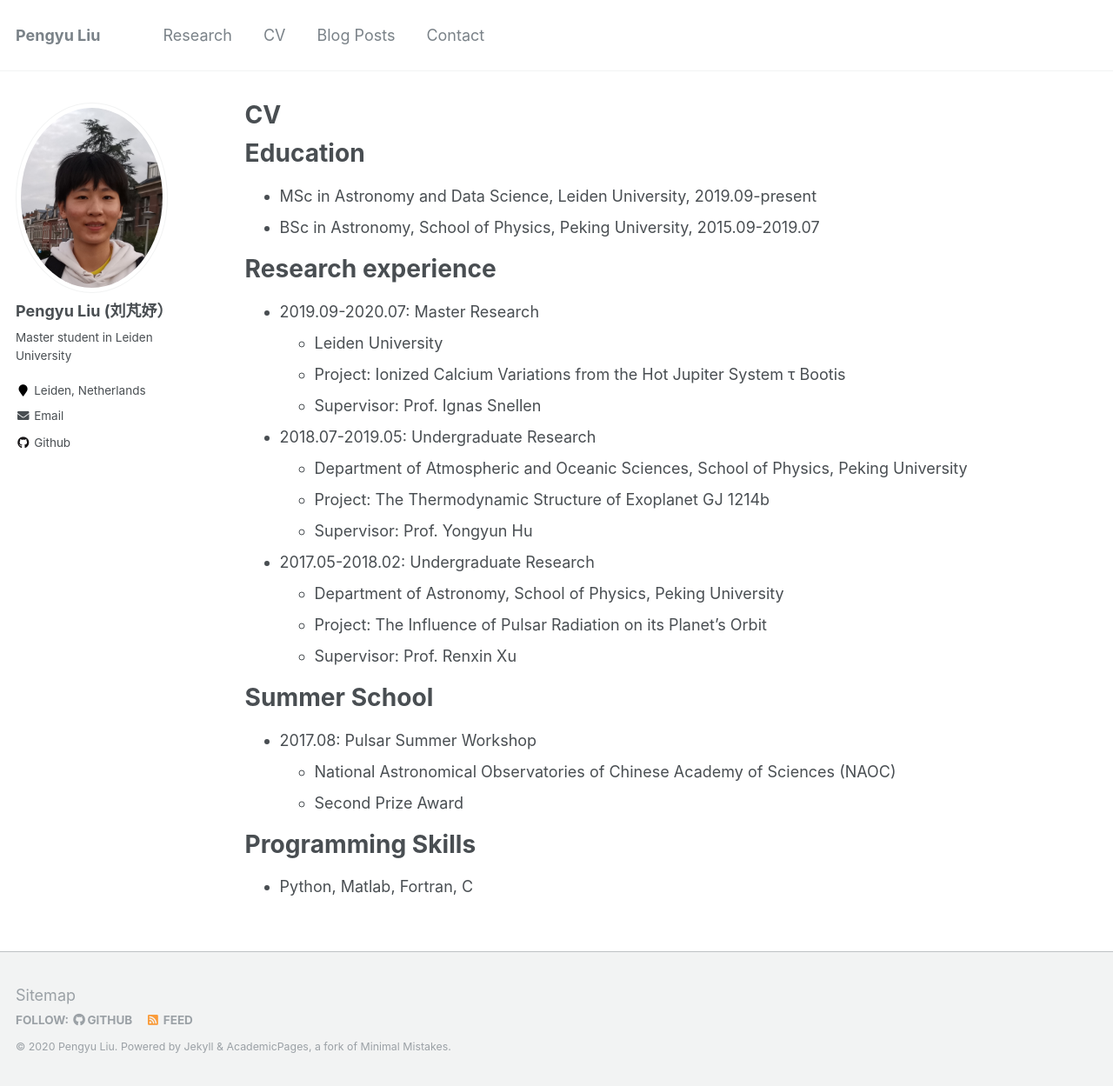
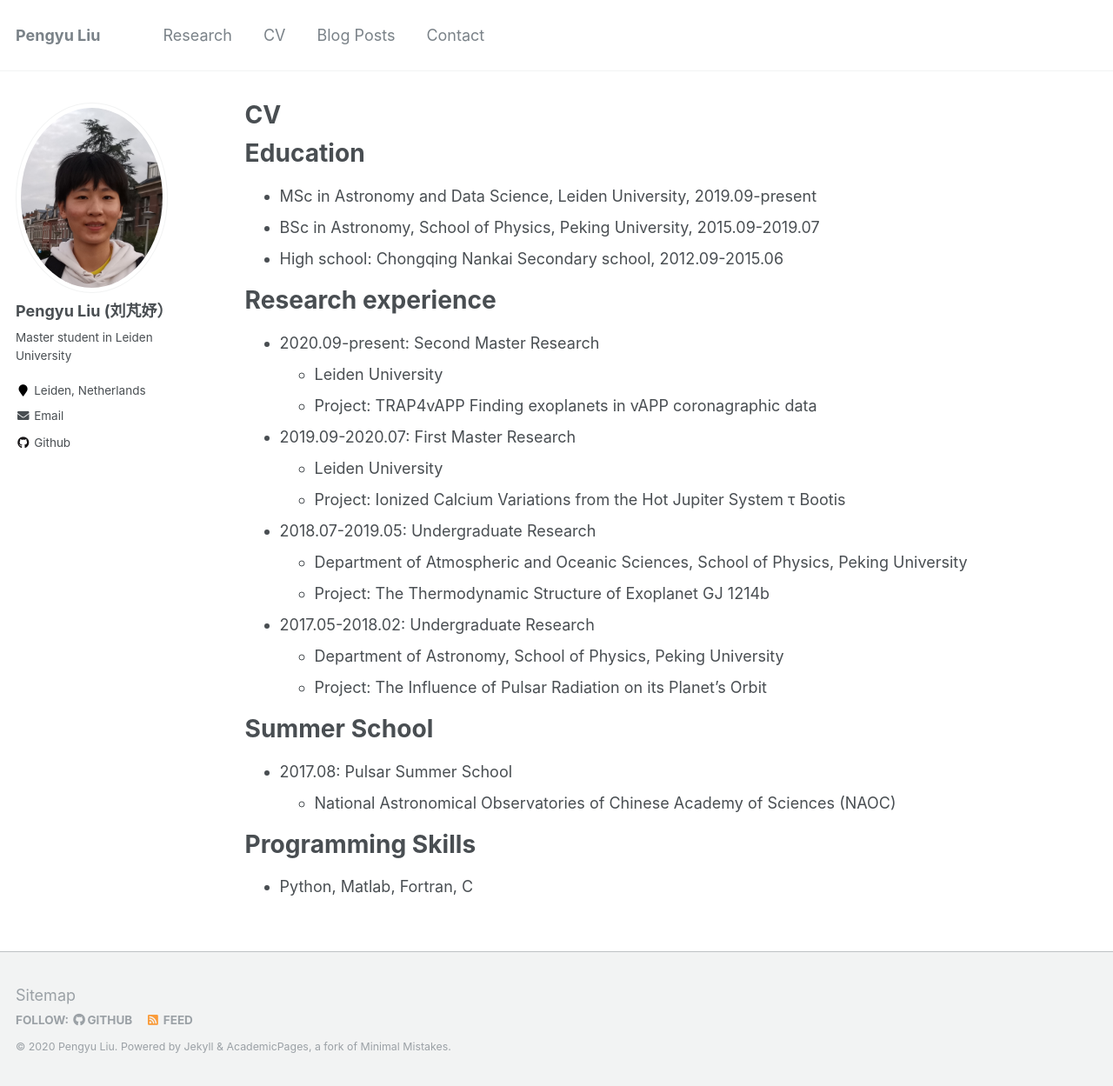
Before and after one commit to Pengyu-Liu/pengyuliu.github.io, a Jekyll site: the page built from _pages/cv.md, in a window 1280 px wide and 1249 px high. Shown: the whole window at 87% size. Built offline with Jekyll 4.4.1, drawn with Linux system fonts in a browser that asks for light colours.

Commit message:
Update cv.md

```diff
--- a/_pages/cv.md
+++ b/_pages/cv.md
@@ -12,32 +12,32 @@ Education
 ======
 * MSc in Astronomy and Data Science, Leiden University, 2019.09-present
 * BSc in Astronomy, School of Physics, Peking University, 2015.09-2019.07
-
+* High school: Chongqing Nankai Secondary school, 2012.09-2015.06
 
 
 Research experience
 ======
-* 2019.09-2020.07: Master Research
+* 2020.09-present: Second Master Research
+  * Leiden University
+  * Project: TRAP4vAPP Finding exoplanets in vAPP coronagraphic data
+
+* 2019.09-2020.07: First Master Research
   * Leiden University
   * Project: Ionized Calcium Variations from the Hot Jupiter System τ Bootis
-  * Supervisor: Prof. Ignas Snellen
 
 * 2018.07-2019.05: Undergraduate Research
   * Department of Atmospheric and Oceanic Sciences, School of Physics, Peking University
   * Project: The Thermodynamic Structure of Exoplanet GJ 1214b
-  * Supervisor: Prof. Yongyun Hu
 
 * 2017.05-2018.02: Undergraduate Research
   * Department of Astronomy, School of Physics, Peking University
   * Project: The Influence of Pulsar Radiation on its Planet’s Orbit
-  * Supervisor: Prof. Renxin Xu
 
 
 Summer School
 ======
-* 2017.08: Pulsar Summer Workshop
+* 2017.08: Pulsar Summer School
   * National Astronomical Observatories of Chinese Academy of Sciences (NAOC)
-  * Second Prize Award
 
 
 Programming Skills
```
